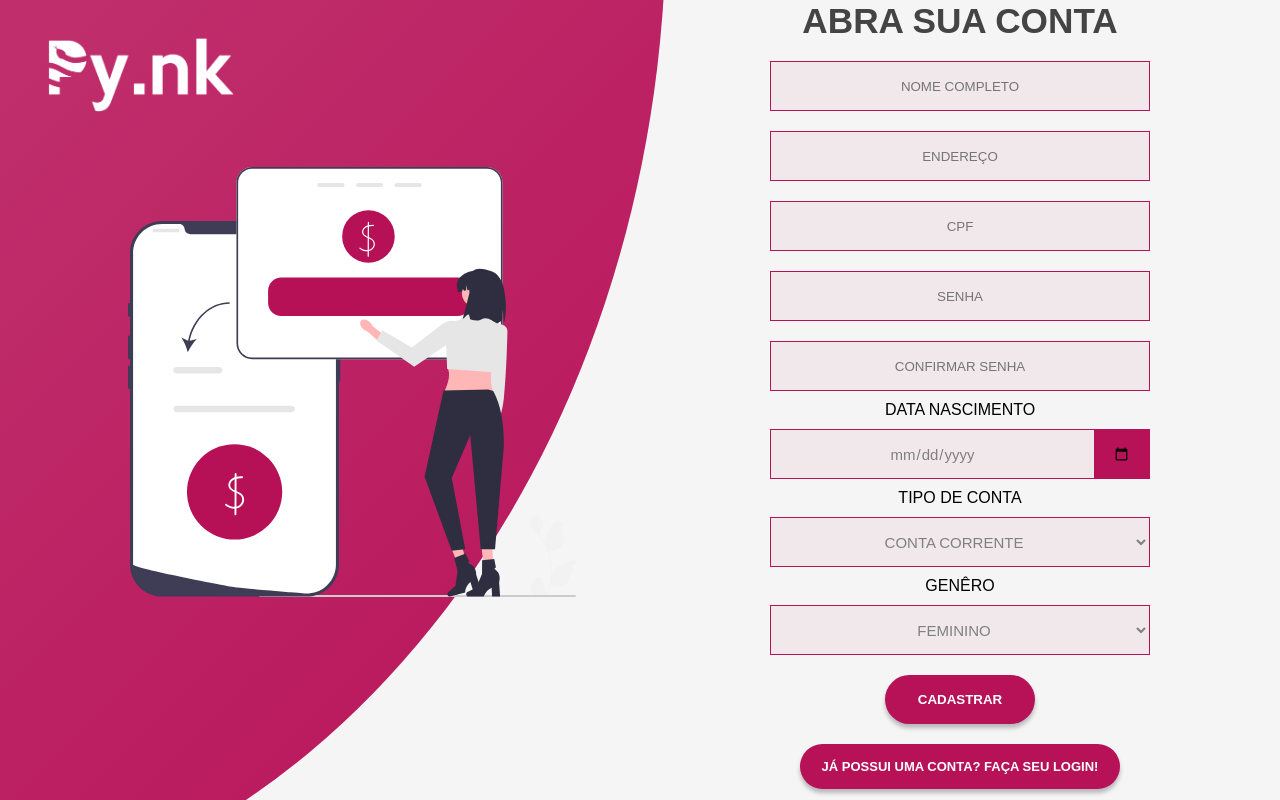
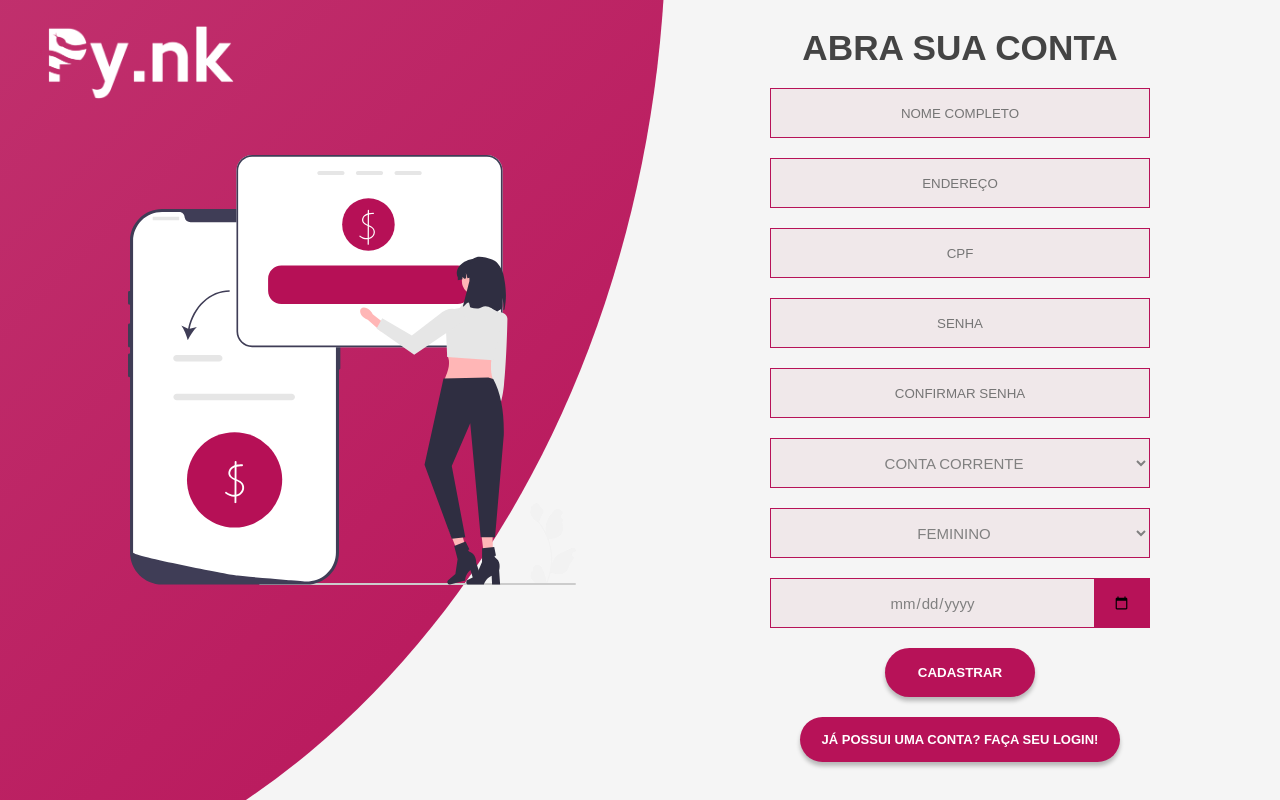
Before and after one commit to pynkAPI/API-1-DSM_22, a Flask app: page /cadastro.html in a window 1280 px wide. Run offline with Flask 2, Linux system fonts and the light colour scheme; some libraries are stand-ins or nearby versions.

Commit message:
Tirei os labels dos inputs

```diff
--- a/src/static/style/style.css
+++ b/src/static/style/style.css
@@ -47,7 +47,7 @@ body, input{
     margin-left: 10%;
 }
 #logo{
-    margin-top: 3%;
+    margin-top: 2%;
     margin-left: 2%;
     width: 18%;
 }
--- a/src/templates/cadastro.html
+++ b/src/templates/cadastro.html
@@ -27,19 +27,16 @@
                         required>
                     <input type="password" class="input-field-cad" placeholder="CONFIRMAR SENHA" id="RepetirsenhaId"
                         name="Repetirsenha" required>
-                    <label>DATA NASCIMENTO</label>
-                    <input class="input-date" type="date" name="datanasc" required>
-                    <label>TIPO DE CONTA</label>
                     <select id="input_tipoconta" class="input-selects" name="tipoconta" required>
                         <option value="Conta Corrente">CONTA CORRENTE</option>
                         <option value="Conta Poupança">CONTA POUPANÇA</option>
                     </select>
-                    <label>GENÊRO</label>
                     <select class="input-selects" id="genero" name="genero" required>
                         <option value="F">FEMININO</option>
                         <option value="M">MASCULINO</option>
                         <option value="O">OUTROS</option>
                     </select>
+                    <input class="input-date" type="date" name="datanasc" required>
                     <input type="submit" value="CADASTRAR" class="btn solid">
                     <a id="linkCad" href="{{ url_for('index') }}">JÁ POSSUI UMA CONTA? FAÇA SEU LOGIN!</a>
                 </form>
--- a/src/templates/login.html
+++ b/src/templates/login.html
@@ -31,7 +31,7 @@
                         <input type="password" placeholder="SENHA" name="senha" required>
                     </div>
                     <input type="submit" value="ENTRAR" class="btn solid">
-                    <a id="linkCad" href="cadastro.html">NÃO TEM UM CONTA? CADASTRE-SE</a>
+                    <a id="linkCad" href="cadastro.html">NÃO TEM UMA CONTA? CADASTRE-SE</a>
                     {% with messages = get_flashed_messages() %}
                     {% if messages %}
                     {% for message in messages %}
```
